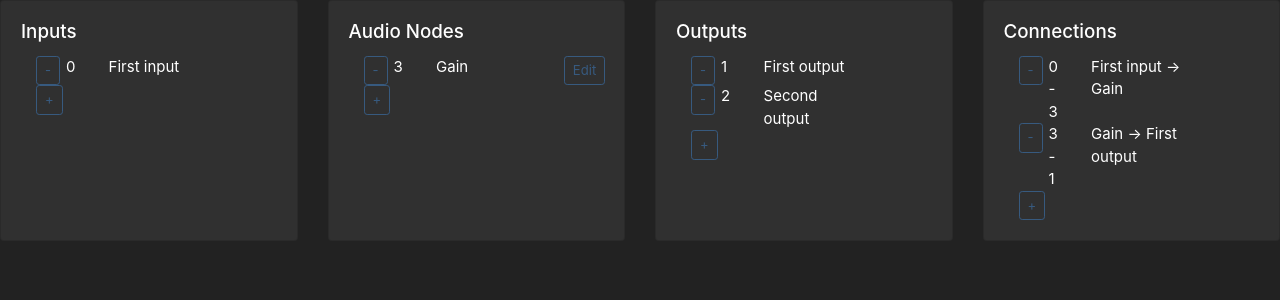
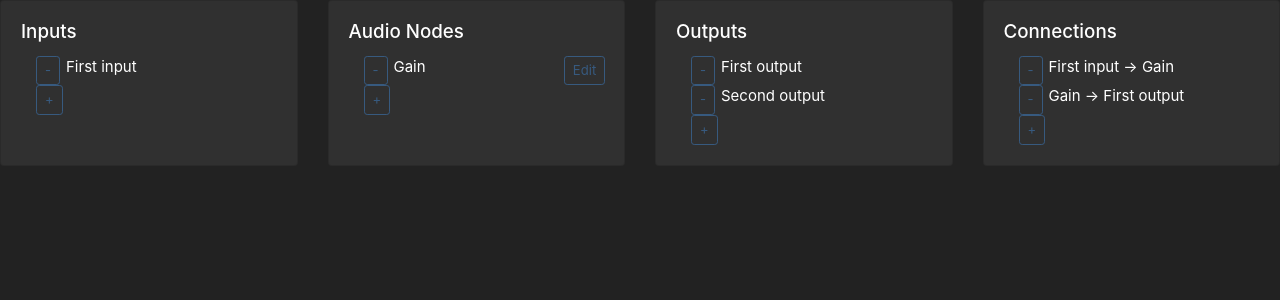
Before and after one commit to jetpackpony/steam-mixer, a React (Create React App) app: page / in a window 1280 px wide. Shown: the top 300 px of the page. Built offline with nearby package versions, Linux system fonts and the light colour scheme.

Commit message:
Remove node ids from UI

```diff
--- a/src/components/AddConnection.js
+++ b/src/components/AddConnection.js
@@ -36,7 +36,7 @@ class AddConnection extends Component {
 
   render() {
     const nodeOptions = this.props.nodesList.map(({ nodeId, title }) => (
-      <option key={nodeId} value={nodeId}>{nodeId} {title}</option>
+      <option key={nodeId} value={nodeId}>{title}</option>
     ));
     return (
       <Modal isOpen={this.props.isOpen} toggle={this.toggle}>
--- a/src/components/Node.js
+++ b/src/components/Node.js
@@ -13,8 +13,7 @@ const Node = ({ title, nodeId, onDelete, onEdit }) => {
       <Col xs="1">
         <DeleteButton onClick={() => onDelete(nodeId)} />
       </Col>
-      <Col xs="2">{nodeId}</Col>
-      <Col xs="6">{title}</Col>
+      <Col xs="8">{title}</Col>
       {edit ? <Col xs="1">{edit}</Col> : null}
     </Row>
   );
```
